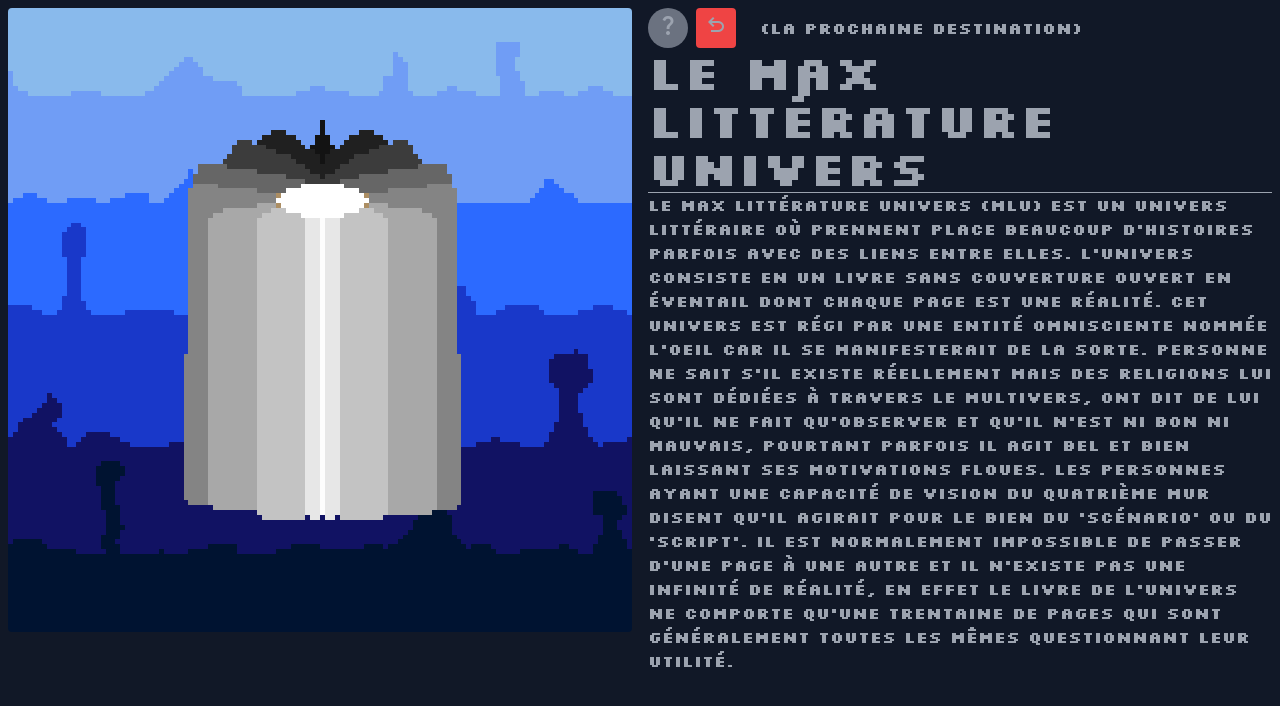
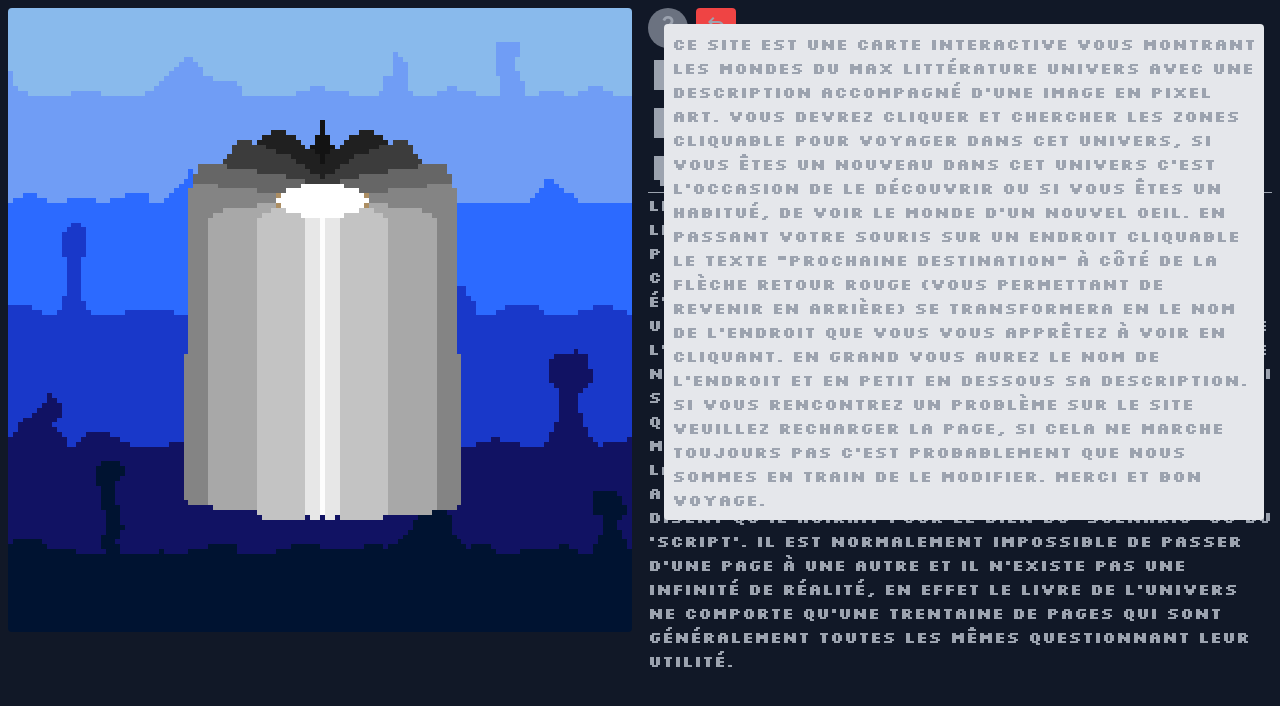
Before and after one commit to Jossl123/MLU, a plain HTML site: page index.html in a window 1280 px wide. Both pictures are taken after a click on the button "question_mark". Drawn offline with nearby package versions, Linux system fonts and the light colour scheme.

Commit message:
help is working

```diff
--- a/index.html
+++ b/index.html
@@ -14,15 +14,21 @@
     <title>MLU</title>
 </head>
 
-<body class="h-full flex bg-gray-900 text-gray-400" style="font-family: 'Silkscreen', cursive;" onmousemove="mouse_position(event)">
+<body id="body" class="h-full flex bg-gray-900 text-gray-400" style="font-family: 'Silkscreen', cursive;" onmousemove="mouse_position(event)">
     <div class="flex-1 p-2">
         <img id="img" class="object-cover rounded" style="image-rendering: pixelated;width:-webkit-fill-available;" id="img" src="./views/pictures/MLU_1.png" alt="" srcset="">
     </div>
     <div class="flex-1 p-2">
         <div class="flex">
-            <button class="rounded-full px-2 border-gray-500 bg-gray-500 mr-2" onclick="back()">
+            <button class="rounded-full px-2 border-gray-500 bg-gray-500 mr-2" onclick="help()">
                 <span class="material-symbols-outlined">question_mark</span>
             </button>
+            <div id="help" class="hidden absolute bg-gray-200 p-2 rounded m-4">
+                Ce site est une carte interactive vous montrant les mondes du Max littérature univers avec une description accompagné d'une image en pixel art. Vous devrez cliquer et chercher les zones cliquable pour voyager dans cet univers, si vous êtes un nouveau
+                dans cet univers c'est l'occasion de le découvrir ou si vous êtes un habitué, de voir le monde d'un nouvel oeil. En passant votre souris sur un endroit cliquable le texte "prochaine destination" à côté de la flèche retour rouge (vous permettant
+                de revenir en arrière) se transformera en le nom de l'endroit que vous vous apprêtez à voir en cliquant. En grand vous aurez le nom de l'endroit et en petit en dessous sa description. Si vous rencontrez un problème sur le site veuillez
+                recharger la page, si cela ne marche toujours pas c'est probablement que nous sommes en train de le modifier. Merci et bon voyage.
+            </div>
             <button class="rounded px-2 border-red-500 bg-red-500" onclick="back()">
                 <span class="material-symbols-outlined">undo</span>
             </button>
--- a/index.js
+++ b/index.js
@@ -89,7 +89,16 @@ window.onresize = () => {
     imageData = load_map(`./views/maps/${pos}.png`)
 }
 
-function myFunction() {
+document.addEventListener("mouseup", function(e) {
     var popup = document.getElementById("help");
-    popup.classList.toggle("show");
+    if (e.target.id != "help") popup.classList.add("hidden");
+});
+
+function help() {
+    var popup = document.getElementById("help");
+    if (popup.classList.contains("hidden")) {
+        popup.classList.remove("hidden");
+    } else {
+        popup.classList.add("hidden");
+    }
 }
```
